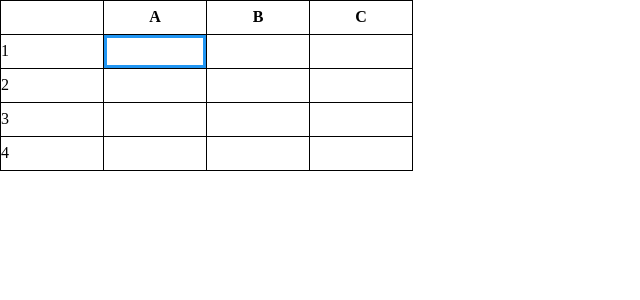
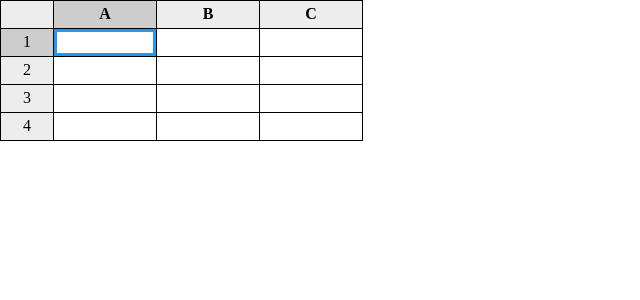
Before and after one commit to polart/react-spreadsheet, a React (Create React App) app: page / in a window 1280 px wide. Shown: the top 300 px of the page, without its empty margins (0-640 px from the left). Built offline with nearby package versions, Linux system fonts and the light colour scheme.

Commit message:
Show celected row and column

```diff
--- a/src/App.css
+++ b/src/App.css
@@ -2,7 +2,6 @@ table,
 th,
 td {
     border: 1px solid black;
-    /* padding: 5px; */
     outline: 0;
 }
 
@@ -17,7 +16,25 @@ td {
 }
 
 tr {
-    height: 34px;
+    height: 28px;
+}
+
+tr td:nth-child(1),
+th:nth-child(1) {
+    width: 50px;
+    min-width: 50px;
+    text-align: center;
+}
+
+tr td:nth-child(1),
+th:nth-child(1),
+th {
+    background-color: #ededed;
+}
+
+tr.ActiveRow td:nth-child(1),
+th.ActiveCol {
+    background-color: #cdcdcd;
 }
 
 td {
@@ -26,10 +43,6 @@ td {
     padding: 0;
     position: relative;
 }
-
-/* .ActiveCell {
-    border: 3px solid #2196f3;
-} */
 
 .ActiveCell span {
     border: 3px solid #2196f3;
@@ -41,13 +54,6 @@ td {
 } */
 
 .ActiveCell input {
-    /* line-height: 18px;
-    border: 0;
-    padding: 5px;
-    outline: 0;
-    width: 100%;
-    box-sizing: border-box;
-    font-size: 1.1em; */
     border: 0;
     padding: 3px;
     outline: 0;
--- a/src/Sheet/Head.tsx
+++ b/src/Sheet/Head.tsx
@@ -2,7 +2,14 @@ import React from "react";
 import { TableHeadProps } from "./types";
 
 export const TableHead: React.FC<TableHeadProps> = (props) => {
-    const cols = props.sheetConfig.cols.map((l) => <th key={l}>{l}</th>);
+    const cols = props.sheetConfig.cols.map((c) => {
+        const isActiveCol = c === props.activeCell.colId;
+        return (
+            <th className={`${isActiveCol ? "ActiveCol" : ""}`} key={c}>
+                {c}
+            </th>
+        );
+    });
     return (
         <thead>
             <tr>
--- a/src/Sheet/Row.tsx
+++ b/src/Sheet/Row.tsx
@@ -3,6 +3,7 @@ import { TableCell } from "./Cell";
 import { TableRowProps } from "./types";
 
 export const TableRow: React.FC<TableRowProps> = (props) => {
+    const isActiveRow = props.rowId === props.activeCell.rowId;
     const cols = props.sheetConfig.cols.map((l) => (
         <TableCell
             rowId={props.rowId}
@@ -15,7 +16,7 @@ export const TableRow: React.FC<TableRowProps> = (props) => {
         />
     ));
     return (
-        <tr>
+        <tr className={`${isActiveRow ? "ActiveRow" : ""}`}>
             <td>{props.rowId}</td>
             {cols}
         </tr>
--- a/src/Sheet/index.tsx
+++ b/src/Sheet/index.tsx
@@ -161,7 +161,7 @@ export const Sheet = () => {
             // @ts-ignore
             ref={tableRef}
         >
-            <TableHead sheetConfig={sheetConfig} />
+            <TableHead sheetConfig={sheetConfig} activeCell={activeCell} />
             <TableBody
                 activeCell={activeCell}
                 setActiveCell={setActiveCell}
--- a/src/Sheet/types.ts
+++ b/src/Sheet/types.ts
@@ -41,6 +41,7 @@ export interface TableProps {
 
 export interface TableHeadProps {
     sheetConfig: SheetConfig;
+    activeCell: ActiveCell;
 }
 
 export interface TableRowProps {
--- a/src/index.tsx
+++ b/src/index.tsx
@@ -1,15 +1,27 @@
-import React from 'react';
-import ReactDOM from 'react-dom';
-import App from './App';
-import 'normalize.css';
-import * as serviceWorker from './serviceWorker';
-import './index.css';
+import React from "react";
+import ReactDOM from "react-dom";
+import App from "./App";
+import "normalize.css";
+import * as serviceWorker from "./serviceWorker";
+import "./index.css";
+
+
+// disable page scroll when pressing space and arrow keys
+window.addEventListener(
+    "keydown",
+    function (e) {
+        if ([32, 37, 38, 39, 40].indexOf(e.keyCode) > -1) {
+            e.preventDefault();
+        }
+    },
+    false
+);
 
 ReactDOM.render(
-  <React.StrictMode>
-    <App />
-  </React.StrictMode>,
-  document.getElementById('root')
+    <React.StrictMode>
+        <App />
+    </React.StrictMode>,
+    document.getElementById("root")
 );
 
 // If you want your app to work offline and load faster, you can change
```
